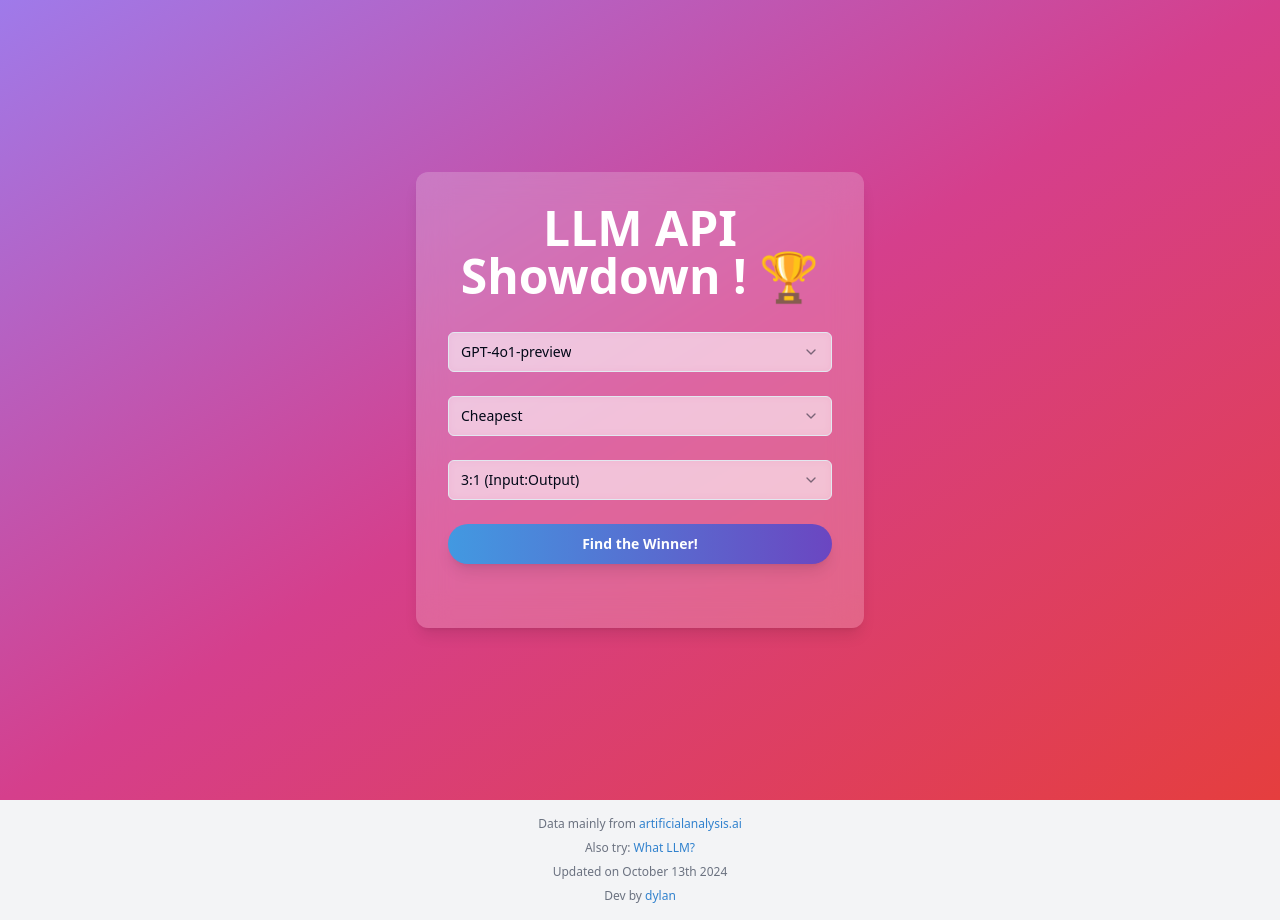
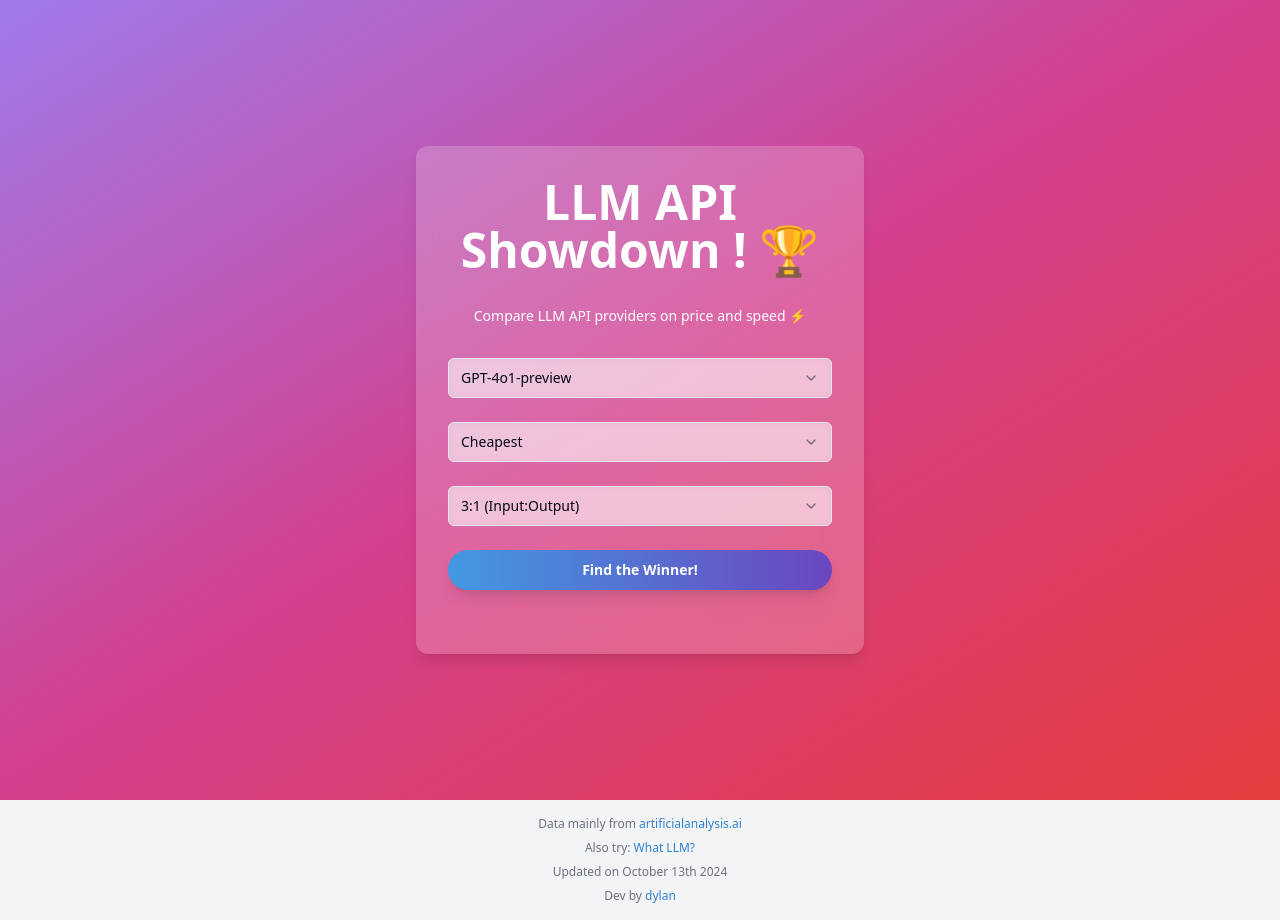
Before and after one commit to demianarc/model-selector, a Next.js app: page / in a window 1280 px wide. Built offline with nearby package versions, Linux system fonts and the light colour scheme.

Commit message:
subheading

```diff
--- a/app/components/ai-model-showdown.tsx
+++ b/app/components/ai-model-showdown.tsx
@@ -344,8 +344,9 @@ const findWinner = () => {
           transition={{ type: "spring", stiffness: 300, damping: 20 }}
         >
           LLM API Showdown ! 🏆
-        </motion.h1>
-        <div className="space-y-6 mb-8">
+         </motion.h1>
+         <p className="text-white text-sm mb-8">Compare LLM API providers on price and speed ⚡️</p>
+         <div className="space-y-6 mb-8">
           <Select value={selectedModel} onValueChange={setSelectedModel}>
             <SelectTrigger className="bg-white bg-opacity-50 backdrop-blur-sm">
               <SelectValue placeholder="Select a model" />
--- a/app/layout.tsx
+++ b/app/layout.tsx
@@ -16,7 +16,7 @@ const geistMono = localFont({
 
 export const metadata: Metadata = {
   title: 'LLM Showdown 🏆',
-  description: 'Compare different AI language models',
+  description: 'Compare different AI language models - LLM API provider comparison app',
 }
 
 export default function RootLayout({
```
